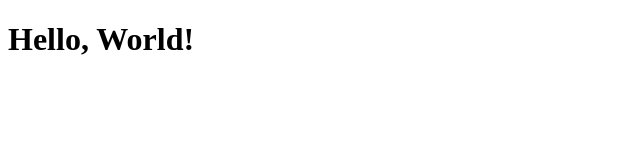
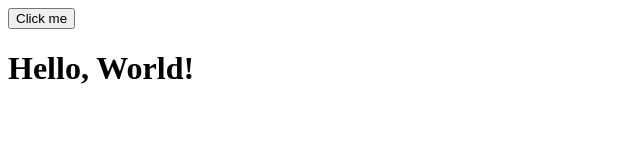
Before and after one commit to alon121/ai-agents-course, a plain HTML site: page index.html in a window 1280 px wide. Shown: the whole page, without its empty margins (0-640 px from the left). Drawn offline with Linux system fonts and the light colour scheme.

Commit message:
add button

```diff
--- a/index.html
+++ b/index.html
@@ -6,6 +6,7 @@
     <title>Document</title>
 </head>
 <body>
+    <button onclick="alert('Hello, World!')">Click me</button>
     <h1>Hello, World!</h1>
 </body>
 </html>
```
